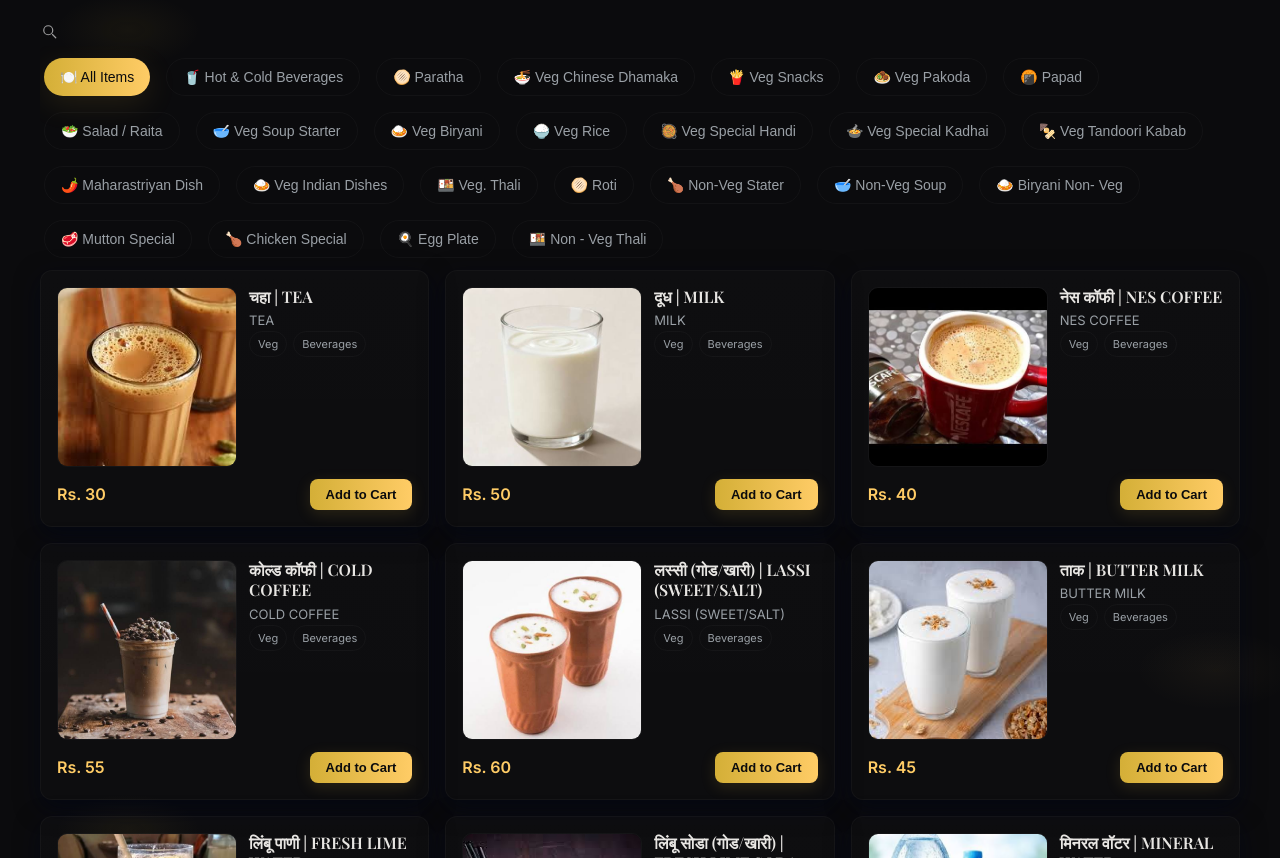
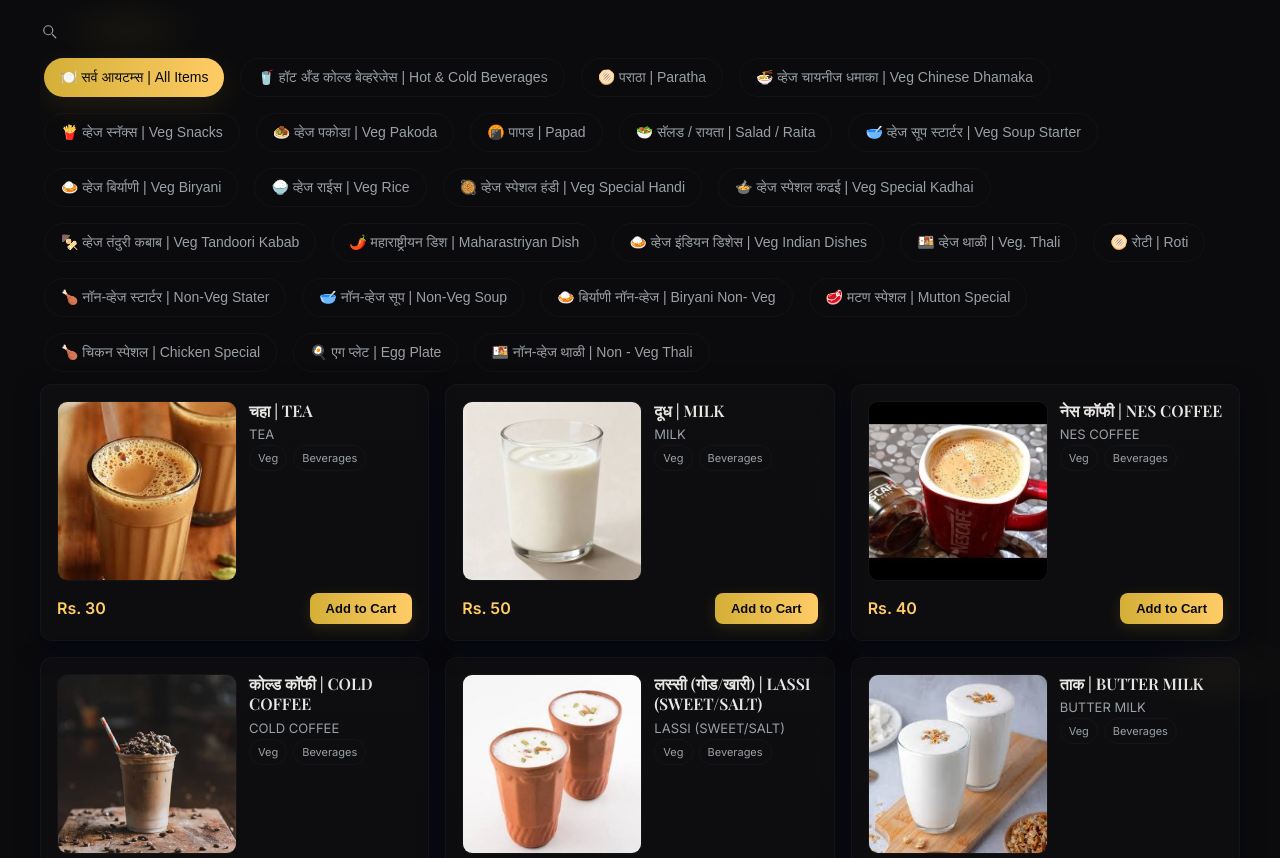
Before and after one commit to MenuSpeak/Hotel-Swaraj-Resort, a plain HTML site: page index.html in a window 1280 px wide. Shown: the part 850-1708 px from the top of the page. Drawn offline with nearby package versions, Linux system fonts and the light colour scheme.

Commit message:
Update index.html

```diff
--- a/index.html
+++ b/index.html
@@ -1248,32 +1248,32 @@ text-decoration:none;
 
 
    <div class="tabs-scroll">
-<button class="tab active" data-cat="all">🍽️ All Items</button>
-<button class="tab" data-cat="Hot & Cold Beverages">🥤 Hot & Cold Beverages</button>
-<button class="tab" data-cat="Paratha">🫓 Paratha</button>
-<button class="tab" data-cat="Veg Chinese Dhamaka">🍜 Veg Chinese Dhamaka</button>
-<button class="tab" data-cat="Veg Snacks">🍟 Veg Snacks</button>
-<button class="tab" data-cat="Veg Pakoda">🧆 Veg Pakoda</button>
-<button class="tab" data-cat="Papad">🍘 Papad</button>
-<button class="tab" data-cat="Salad / Raita">🥗 Salad / Raita</button>
-<button class="tab" data-cat="Veg Soup Starter">🥣 Veg Soup Starter</button>
-<button class="tab" data-cat="Veg Biryani">🍛 Veg Biryani</button>
-<button class="tab" data-cat="Veg Rice">🍚 Veg Rice</button>
-<button class="tab" data-cat="Veg Special Handi">🥘 Veg Special Handi</button>
-<button class="tab" data-cat="Veg Special Kadhai">🍲 Veg Special Kadhai</button>
-<button class="tab" data-cat="Veg Tandoori Kabab">🍢 Veg Tandoori Kabab</button>
-<button class="tab" data-cat="Maharastriyan Dish">🌶️ Maharastriyan Dish</button>
-<button class="tab" data-cat="Veg Indian Dishes">🍛 Veg Indian Dishes</button>
-<button class="tab" data-cat="Veg. Thali">🍱 Veg. Thali</button>
-<button class="tab" data-cat="Roti">🫓 Roti</button>
-<button class="tab" data-cat="Non-Veg Stater">🍗 Non-Veg Stater</button>
-<button class="tab" data-cat="Non-Veg Soup">🥣 Non-Veg Soup</button>
-<button class="tab" data-cat="Biryani Non- Veg">🍛 Biryani Non- Veg</button>
-<button class="tab" data-cat="Mutton Special">🥩 Mutton Special</button>
-<button class="tab" data-cat="Chicken Special">🍗 Chicken Special</button>
-<button class="tab" data-cat="Egg Plate">🍳 Egg Plate</button>
-<button class="tab" data-cat="Non - Veg Thali">🍱 Non - Veg Thali</button>
-     </div>
+<button class="tab active" data-cat="all">🍽️ सर्व आयटम्स | All Items</button>
+<button class="tab" data-cat="Hot & Cold Beverages">🥤 हॉट अँड कोल्ड बेव्हरेजेस | Hot & Cold Beverages</button>
+<button class="tab" data-cat="Paratha">🫓 पराठा | Paratha</button>
+<button class="tab" data-cat="Veg Chinese Dhamaka">🍜 व्हेज चायनीज धमाका | Veg Chinese Dhamaka</button>
+<button class="tab" data-cat="Veg Snacks">🍟 व्हेज स्नॅक्स | Veg Snacks</button>
+<button class="tab" data-cat="Veg Pakoda">🧆 व्हेज पकोडा | Veg Pakoda</button>
+<button class="tab" data-cat="Papad">🍘 पापड | Papad</button>
+<button class="tab" data-cat="Salad / Raita">🥗 सॅलड / रायता | Salad / Raita</button>
+<button class="tab" data-cat="Veg Soup Starter">🥣 व्हेज सूप स्टार्टर | Veg Soup Starter</button>
+<button class="tab" data-cat="Veg Biryani">🍛 व्हेज बिर्याणी | Veg Biryani</button>
+<button class="tab" data-cat="Veg Rice">🍚 व्हेज राईस | Veg Rice</button>
+<button class="tab" data-cat="Veg Special Handi">🥘 व्हेज स्पेशल हंडी | Veg Special Handi</button>
+<button class="tab" data-cat="Veg Special Kadhai">🍲 व्हेज स्पेशल कढई | Veg Special Kadhai</button>
+<button class="tab" data-cat="Veg Tandoori Kabab">🍢 व्हेज तंदुरी कबाब | Veg Tandoori Kabab</button>
+<button class="tab" data-cat="Maharastriyan Dish">🌶️ महाराष्ट्रीयन डिश | Maharastriyan Dish</button>
+<button class="tab" data-cat="Veg Indian Dishes">🍛 व्हेज इंडियन डिशेस | Veg Indian Dishes</button>
+<button class="tab" data-cat="Veg. Thali">🍱 व्हेज थाळी | Veg. Thali</button>
+<button class="tab" data-cat="Roti">🫓 रोटी | Roti</button>
+<button class="tab" data-cat="Non-Veg Stater">🍗 नॉन-व्हेज स्टार्टर | Non-Veg Stater</button>
+<button class="tab" data-cat="Non-Veg Soup">🥣 नॉन-व्हेज सूप | Non-Veg Soup</button>
+<button class="tab" data-cat="Biryani Non- Veg">🍛 बिर्याणी नॉन-व्हेज | Biryani Non- Veg</button>
+<button class="tab" data-cat="Mutton Special">🥩 मटण स्पेशल | Mutton Special</button>
+<button class="tab" data-cat="Chicken Special">🍗 चिकन स्पेशल | Chicken Special</button>
+<button class="tab" data-cat="Egg Plate">🍳 एग प्लेट | Egg Plate</button>
+<button class="tab" data-cat="Non - Veg Thali">🍱 नॉन-व्हेज थाळी | Non - Veg Thali</button>
+   </div>
                 </div>
             </div>
 
```
